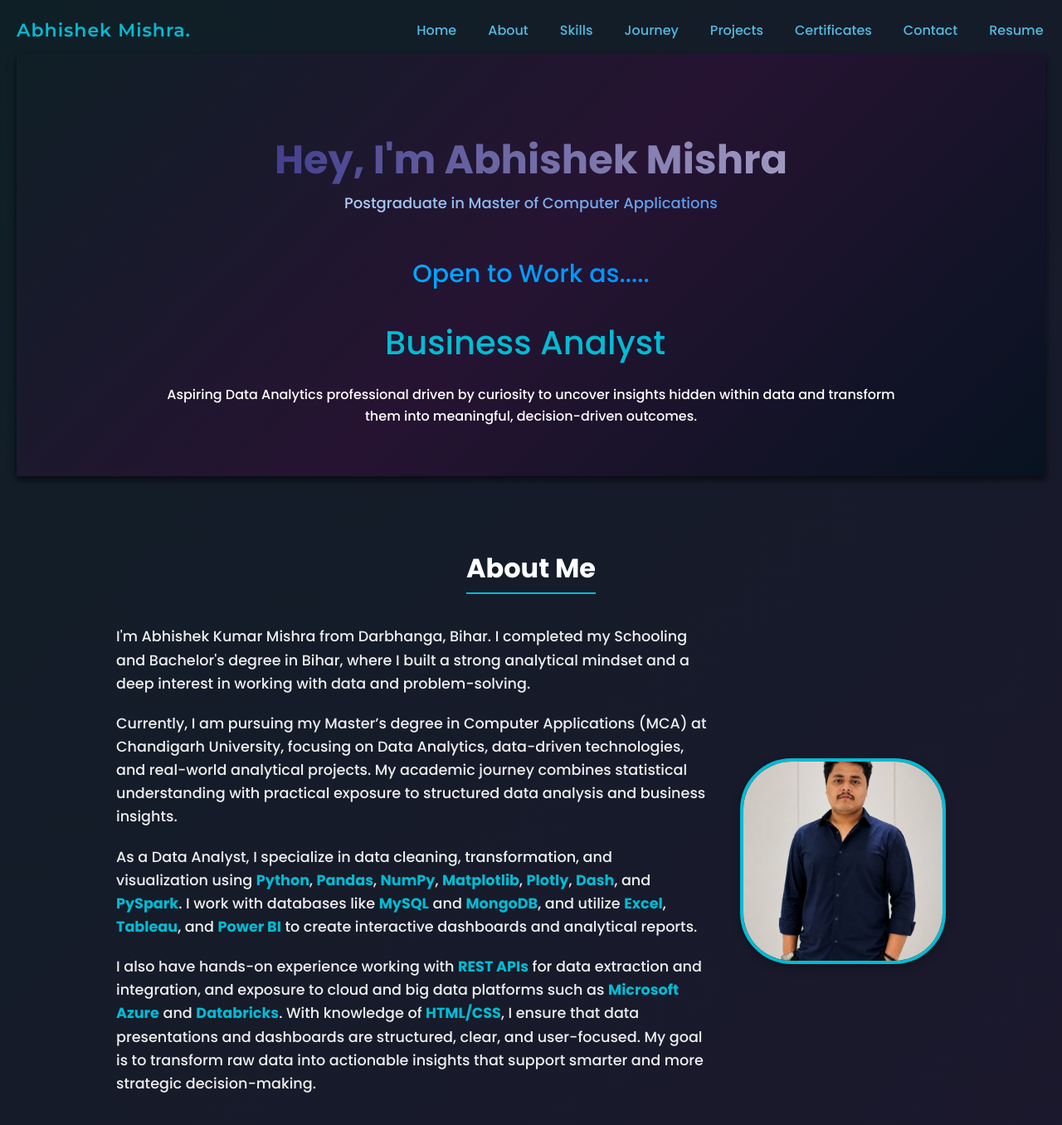
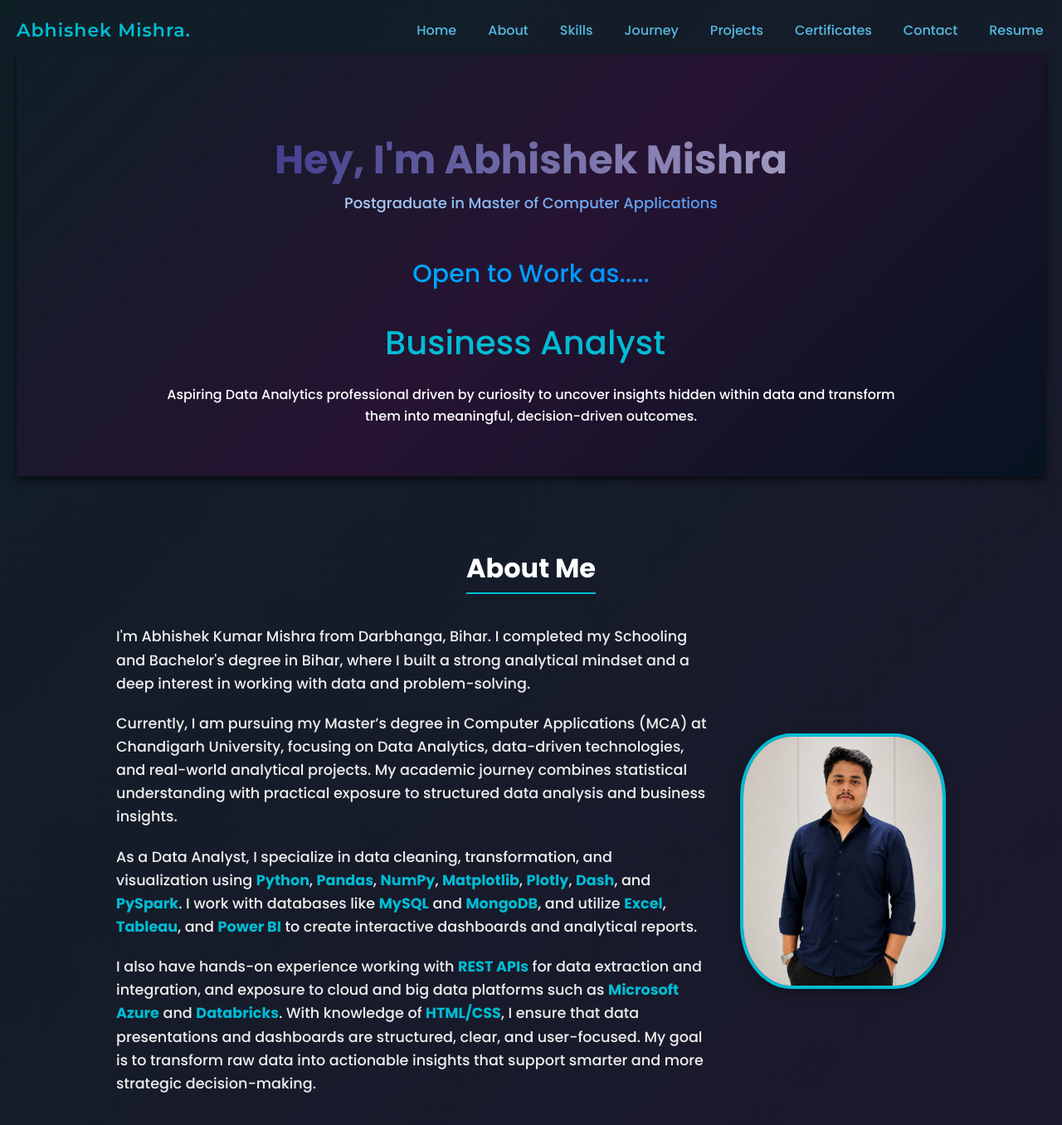
Before and after one commit to Abhishekcoder711/My_Portfolio, a React (Create React App) app: page / in a window 1280 px wide. Shown: the top 1356 px of the page at 83% size. Built offline with nearby package versions, Linux system fonts and the light colour scheme.

Commit message:
Update profile image size

```diff
--- a/src/components/About.css
+++ b/src/components/About.css
@@ -52,7 +52,7 @@ h2 {
 
 .about-image {
   width: 240px;
-  height: 240px;
+  height: 300px;
   object-fit: cover;
   border-radius: 25%;
   border: 4px solid #00bcd4;
```
